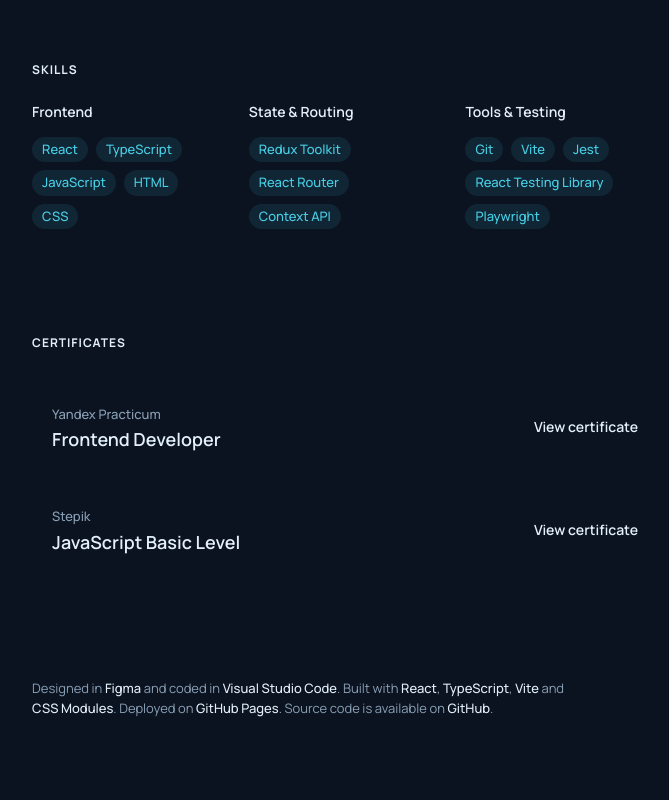
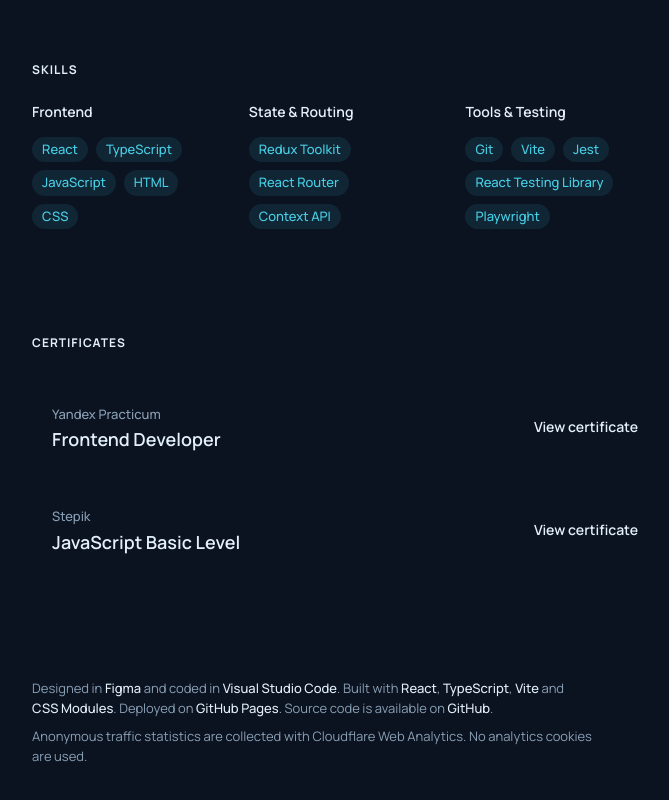
Before and after one commit to alexeydev42/alexeydev42.github.io, a React (Vite) app: page / in a window 1280 px wide. Shown: the part 2193-2993 px from the top of the page, without its empty margins (515-1184 px from the left). Built offline with nearby package versions, Linux system fonts and the light colour scheme.

Commit message:
feat: add privacy-friendly web analytics

```diff
--- a/src/App.tsx
+++ b/src/App.tsx
@@ -77,7 +77,7 @@ function App() {
           title={currentContent.sectionTitles.certificates}
           language={language}
         />
-        <Footer content={currentContent.footer} />
+        <Footer content={currentContent.footer} analyticsNote={currentContent.analyticsNote} />
       </main>
     </div>
   )
--- a/src/components/Footer/Footer.module.css
+++ b/src/components/Footer/Footer.module.css
@@ -1,4 +1,7 @@
 .footer {
+  display: flex;
+  flex-direction: column;
+  gap: var(--space-8);
   max-width: 560px;
 }
 
--- a/src/components/Footer/Footer.tsx
+++ b/src/components/Footer/Footer.tsx
@@ -4,9 +4,10 @@ import styles from './Footer.module.css'
 
 interface FooterProps {
   content: FooterPart[]
+  analyticsNote: string
 }
 
-export const Footer = ({ content }: FooterProps) => {
+export const Footer = ({ content, analyticsNote }: FooterProps) => {
   return (
     <footer className={styles.footer}>
       <p className={styles.text}>
@@ -28,6 +29,7 @@ export const Footer = ({ content }: FooterProps) => {
           return <Fragment key={part.id}>{part.text}</Fragment>
         })}
       </p>
+      <p className={styles.text}>{analyticsNote}</p>
     </footer>
   )
 }
--- a/src/content/portfolio.ts
+++ b/src/content/portfolio.ts
@@ -76,6 +76,8 @@ export const content: Record<Language, PortfolioContent> = {
       },
       { id: 'footer-period', text: '.' },
     ],
+    analyticsNote:
+      'Anonymous traffic statistics are collected with Cloudflare Web Analytics. No analytics cookies are used.',
   },
   ru: {
     hero: {
@@ -152,6 +154,8 @@ export const content: Record<Language, PortfolioContent> = {
       },
       { id: 'footer-period', text: '.' },
     ],
+    analyticsNote:
+      'Анонимная статистика посещений собирается с помощью Cloudflare Web Analytics. Аналитические cookies не используются.',
   },
 }
 
--- a/src/content/types.ts
+++ b/src/content/types.ts
@@ -60,6 +60,7 @@ export interface PortfolioContent {
   about: string[]
   sectionTitles: SectionTitles
   footer: FooterPart[]
+  analyticsNote: string
 }
 
 export interface Certificate {
--- a/src/main.tsx
+++ b/src/main.tsx
@@ -1,5 +1,6 @@
 import { StrictMode } from 'react'
 import { createRoot } from 'react-dom/client'
+import { initCloudflareAnalytics } from './utils/cloudflareAnalytics'
 import './styles/global.css'
 import App from './App.tsx'
 
@@ -8,3 +9,5 @@ createRoot(document.getElementById('root')!).render(
     <App />
   </StrictMode>,
 )
+
+initCloudflareAnalytics()
--- /dev/null
+++ b/src/utils/cloudflareAnalytics.ts
@@ -0,0 +1,17 @@
+const CLOUDFLARE_ANALYTICS_TOKEN = '7d75914d9a8d48e3acb6a197ed0591a0'
+
+export const initCloudflareAnalytics = () => {
+  if (!import.meta.env.PROD || window.location.hostname !== 'alexeydev42.com') {
+    return
+  }
+
+  const script = document.createElement('script')
+
+  script.type = 'module'
+  script.src = 'https://static.cloudflareinsights.com/beacon.min.js'
+  script.dataset.cfBeacon = JSON.stringify({
+    token: CLOUDFLARE_ANALYTICS_TOKEN,
+  })
+
+  document.body.append(script)
+}
```
